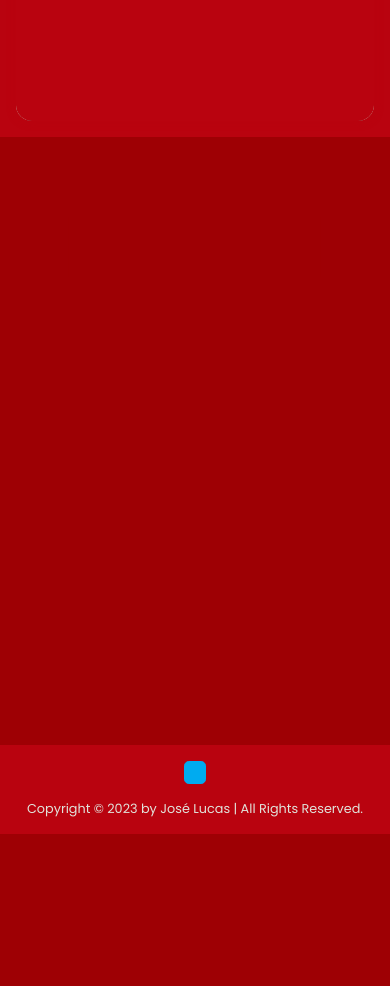
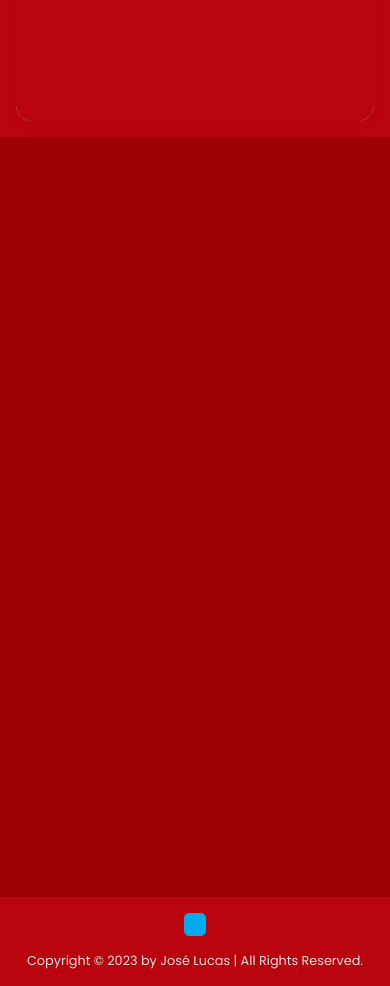
Before and after one commit to joselucas77/Portif-lio, a React (Vite) app: page / in a window 390 px wide. Shown: the part 3440-4426 px from the top of the page. Before the commit the page ends 4274 px from the top, so only its background shows below. Built offline with nearby package versions, Linux system fonts and the light colour scheme; some icons are missing.

Commit message:
atualizando o tamanho do footer

```diff
--- a/src/assets/styles/index.css
+++ b/src/assets/styles/index.css
@@ -292,6 +292,10 @@ section:nth-child(odd) .animate.scroll,
     font-size: 4rem;
   }
 
+  .contact {
+    padding-bottom: 26rem;
+  }
+
 }
 
 @media (max-width: 462px) {
```
